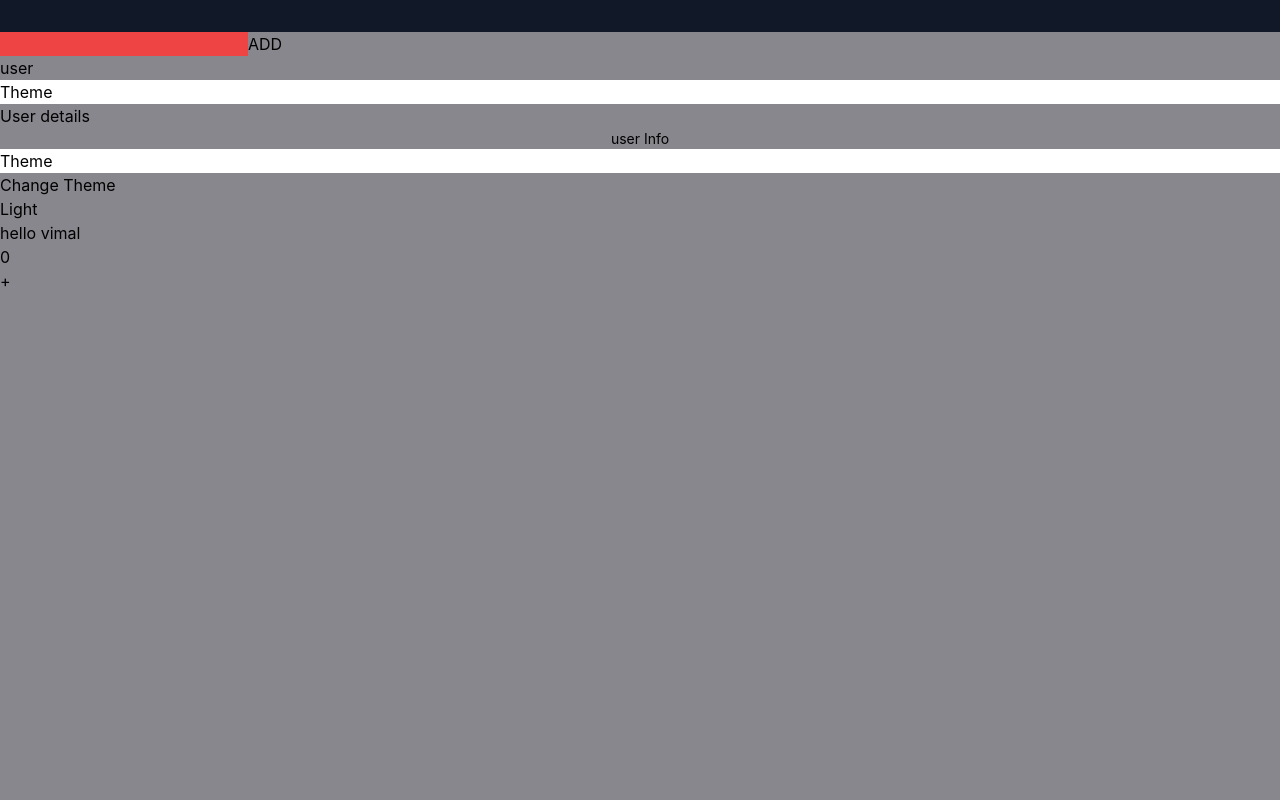
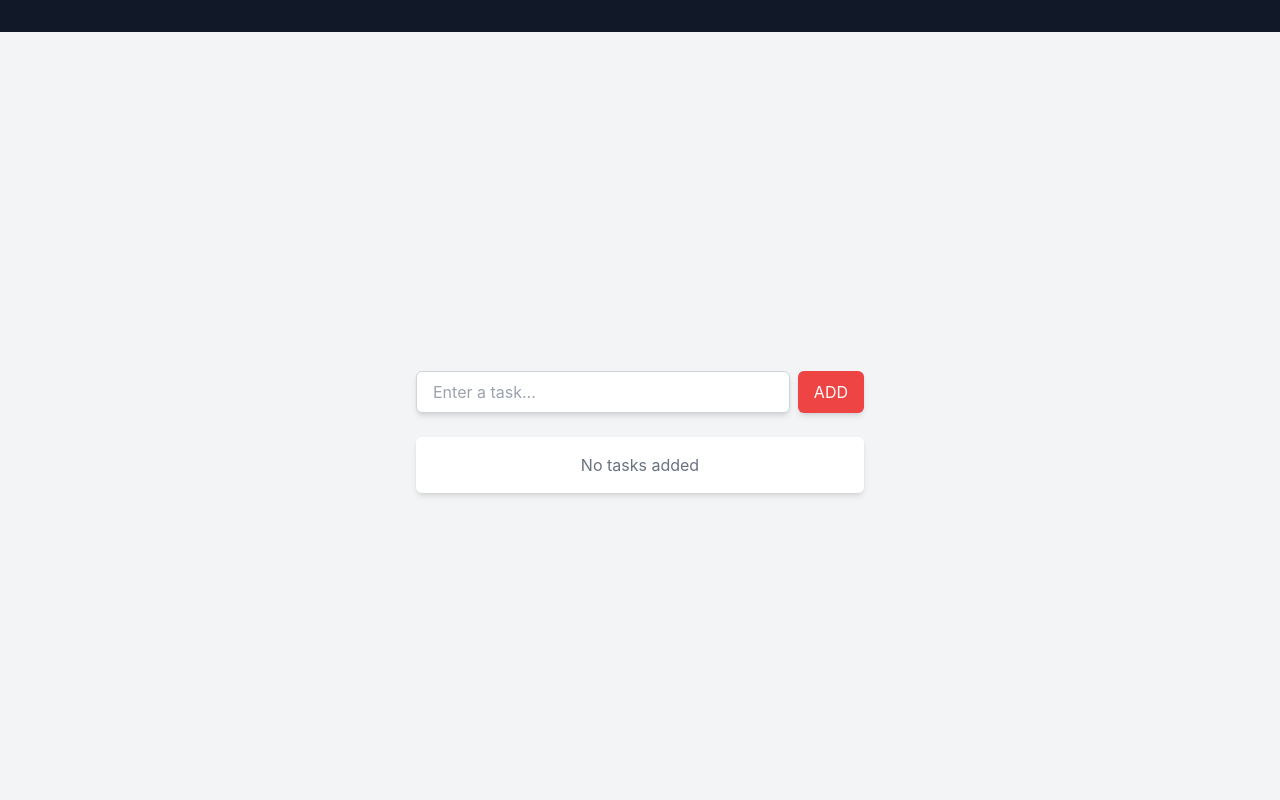
Before and after one commit to vimal336/inter-pre, a React (Vite) app: page /UseCallBack in a window 1280 px wide. Shown: the top 800 px of the page. Built offline with nearby package versions, Linux system fonts and the light colour scheme.

Commit message:
style fix

```diff
--- a/src/UseCb.jsx
+++ b/src/UseCb.jsx
@@ -23,14 +23,49 @@ import { useState, useRef } from "react"
 
  const UseCb = () =>{
 
-  const [add, setAdd] = useState(0)
+  const [add, setAdd] = useState([]);
+  const [input, setInput] = useState([]);
+
+  const addTodo = () => {
+    setAdd((t)=>[...t, input]);
+    setInput("");
+  }
 
   return (
-    <>
-     <input className="bg-red-500"/>
-     <button>ADD</button>
-    </>
-  )
-}
+    <div className="flex flex-col items-center justify-center min-h-screen bg-gray-100 p-4">
+      {/* Input and Button */}
+      <div className="flex gap-2 w-full max-w-md">
+        <input
+          className="flex-1 bg-white border border-gray-300 px-4 py-2 rounded-md shadow-md focus:outline-none focus:ring-2 focus:ring-blue-500"
+          value={input}
+          onChange={(e) => setInput(e.target.value)}
+          placeholder="Enter a task..."
+        />
+        <button
+          className="bg-red-500 text-white px-4 py-2 rounded-md shadow-md hover:bg-red-600 transition"
+          onClick={addTodo}
+        >
+          ADD
+        </button>
+      </div>
+
+      {/* List of Tasks */}
+      <ul className="mt-6 w-full max-w-md bg-white shadow-md rounded-md p-4">
+        {add.length === 0 ? (
+          <li className="text-gray-500 text-center">No tasks added</li>
+        ) : (
+          add.map((val, i) => (
+            <li
+              key={i}
+              className="flex items-center justify-between bg-blue-100 p-3 rounded-md mb-2 shadow-sm"
+            >
+              <span className="font-medium text-gray-700">{i + 1}. {val}</span>
+            </li>
+          ))
+        )}
+      </ul>
+    </div>
+  );
+};
 
 export default UseCb;
```
